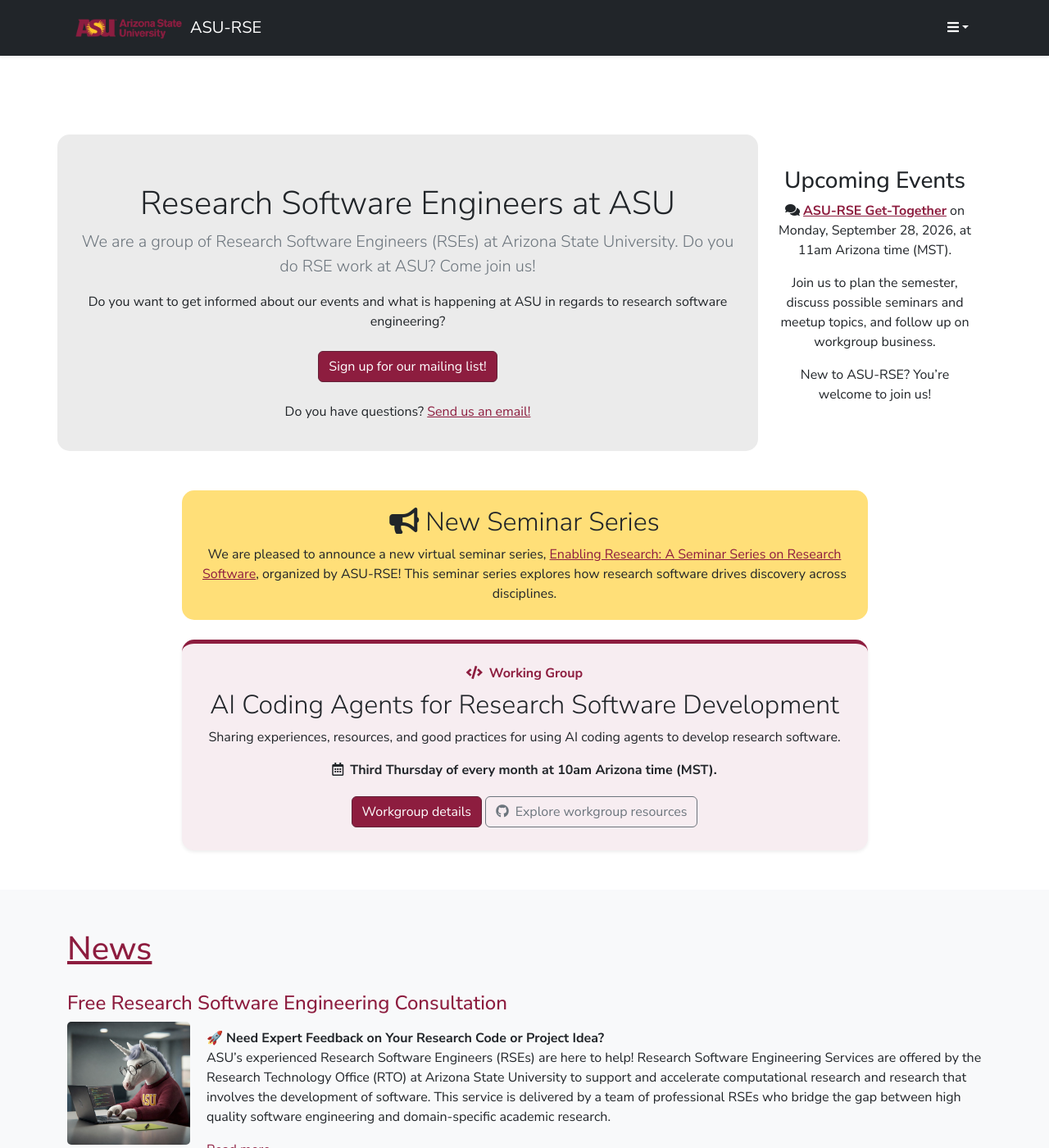
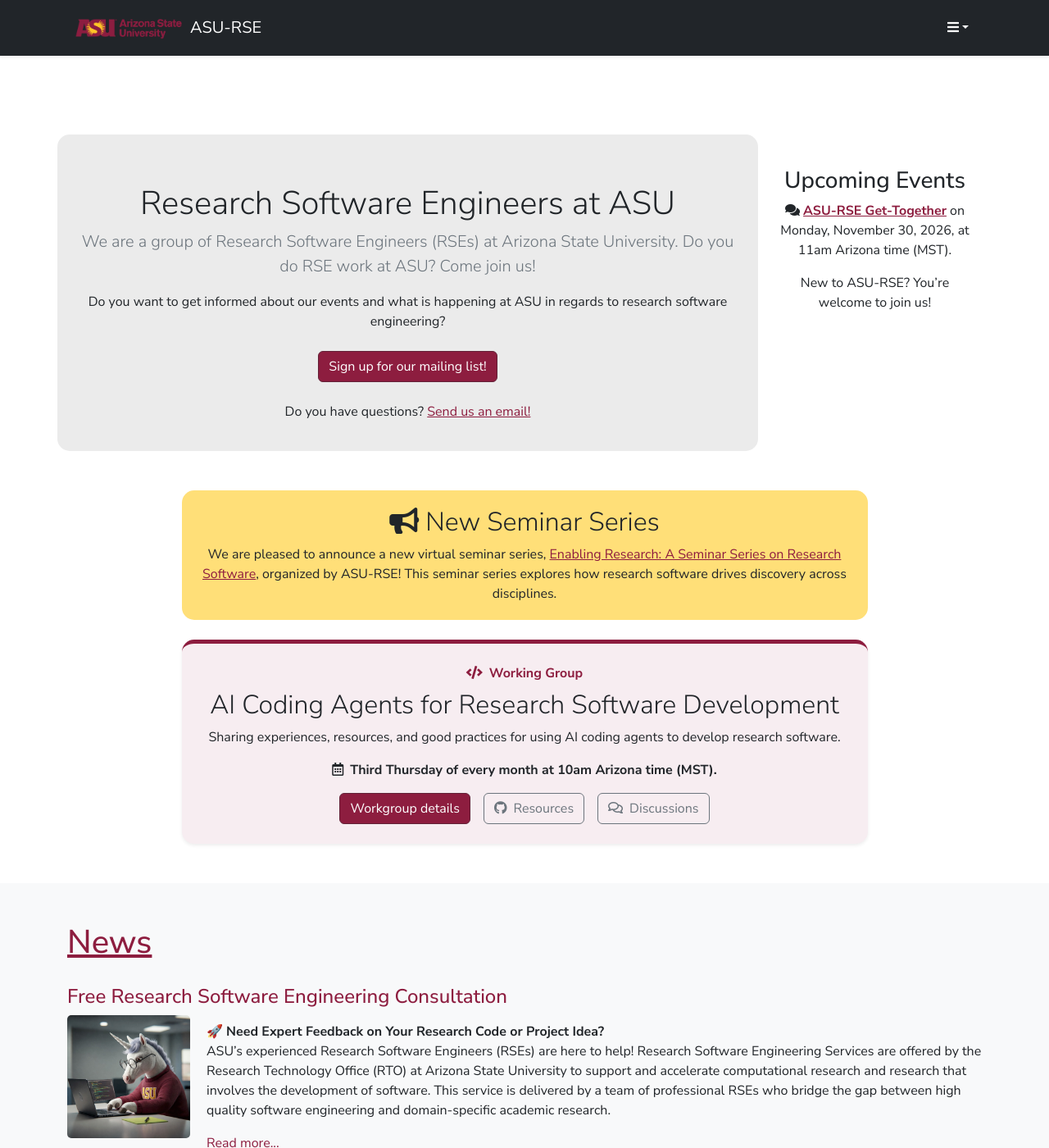
Before and after one commit to rse-asu/rse-asu.github.io, a Jekyll site: the page built from index.markdown, in a window 1280 px wide and 1400 px high. Shown: the whole window at 82% size. Built offline with Jekyll 4.4.1, drawn with Linux system fonts in a browser that asks for light colours; nearby versions of some CDN libraries.

Commit message:
Update AI WG meeting info + add discussions link
also add next meeting date for the main meetup

```diff
--- a/get-together.html
+++ b/get-together.html
@@ -13,14 +13,13 @@
                 <p class="fs-5 text">Monthly get-togethers of research software engineers at ASU.</p>
                 <p class="fs-4 text"  style="padding-top: 20px">
                     Next meeting: <br>
-                    Monday, September 28, 2026, 11am Arizona time (MST).
+                    Monday, November 30, 2026, 11am Arizona time (MST).
                 </p>
 
                 <p class="fs-4 text" style="padding-top: 20px">
                    Discussion Topic: <br>
-                    <i>Planning the semester</i>
+                    <i>TBA</i>
                 </p>
-                <p>Join us to plan the semester, discuss whether to organize more seminars, suggest meetup topics, and follow up on business for the <a href="{{ "/coding-agents.html" }}">AI Coding Agents for Research Software Development Working Group</a>.</p>
                 <p>
                     <a class="btn btn-primary my-2" href="https://forms.gle/pUaWvRWuxTWEX1VG6" target="_blank">Please fill out this form to join us!</a>
                 </p>
--- a/index.markdown
+++ b/index.markdown
@@ -42,10 +42,7 @@
         <!-- ASU-RSE Get-Together -->
         <div>
           <p>
-            <i class="fas fa-comments" aria-hidden="true"></i> <a href="{{ "/get-together" }}"><b>ASU-RSE Get-Together</b></a> on Monday, September 28, 2026, at 11am Arizona time (MST).
-          </p>
-          <p>
-            Join us to plan the semester, discuss possible seminars and meetup topics, and follow up on workgroup business.
+            <i class="fas fa-comments" aria-hidden="true"></i> <a href="{{ "/get-together" }}"><b>ASU-RSE Get-Together</b></a> on Monday, November 30, 2026, at 11am Arizona time (MST).
           </p>
           <p>
             New to ASU-RSE? You’re welcome to join us!
@@ -84,8 +81,11 @@
       <h2 id="coding-agents-heading" class="fw-light">AI Coding Agents for Research Software Development</h2>
       <p>Sharing experiences, resources, and good practices for using AI coding agents to develop research software.</p>
       <p><i class="far fa-calendar-alt me-2" aria-hidden="true"></i><strong>Third Thursday of every month at 10am Arizona time (MST).</strong></p>
-      <a class="btn btn-primary my-1" href="{{ "/coding-agents.html" }}">Workgroup details</a>
-      <a class="btn btn-outline-secondary my-1" href="https://github.com/rse-asu/rse-asu-coding-agents"><i class="fab fa-github me-2" aria-hidden="true"></i>Explore workgroup resources</a>
+      <div class="d-flex flex-wrap justify-content-center gap-3">
+        <a class="btn btn-primary" href="{{ "/coding-agents.html" }}">Workgroup details</a>
+        <a class="btn btn-outline-secondary" href="https://github.com/rse-asu/rse-asu-coding-agents"><i class="fab fa-github me-2" aria-hidden="true"></i>Resources</a>
+        <a class="btn btn-outline-secondary" href="https://github.com/rse-asu/rse-asu-coding-agents/discussions"><i class="far fa-comments me-2" aria-hidden="true"></i>Discussions</a>
+      </div>
     </section>
   </section>
 
```
Also changed, not shown: coding-agents.html (+15 -11 lines).
